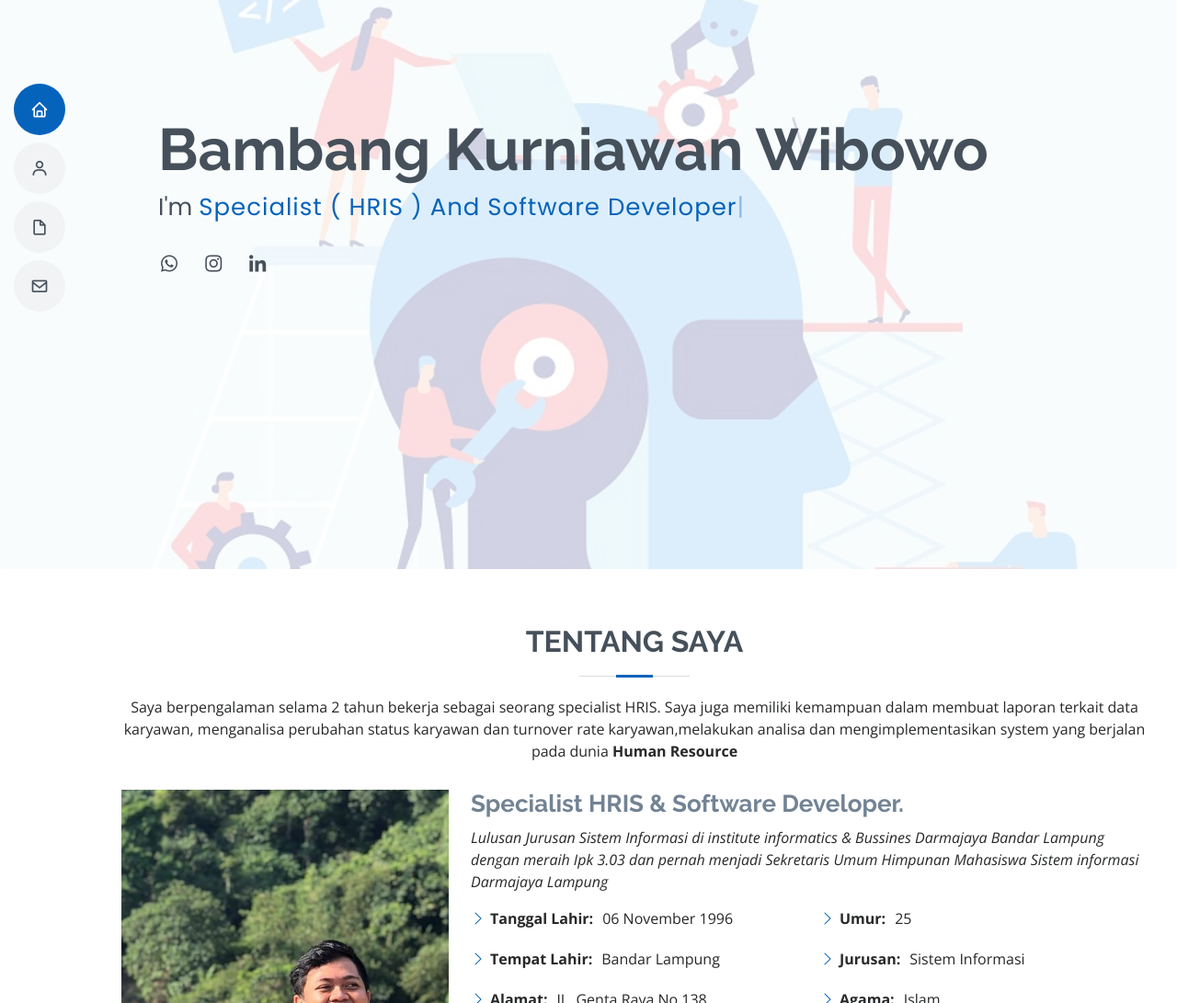
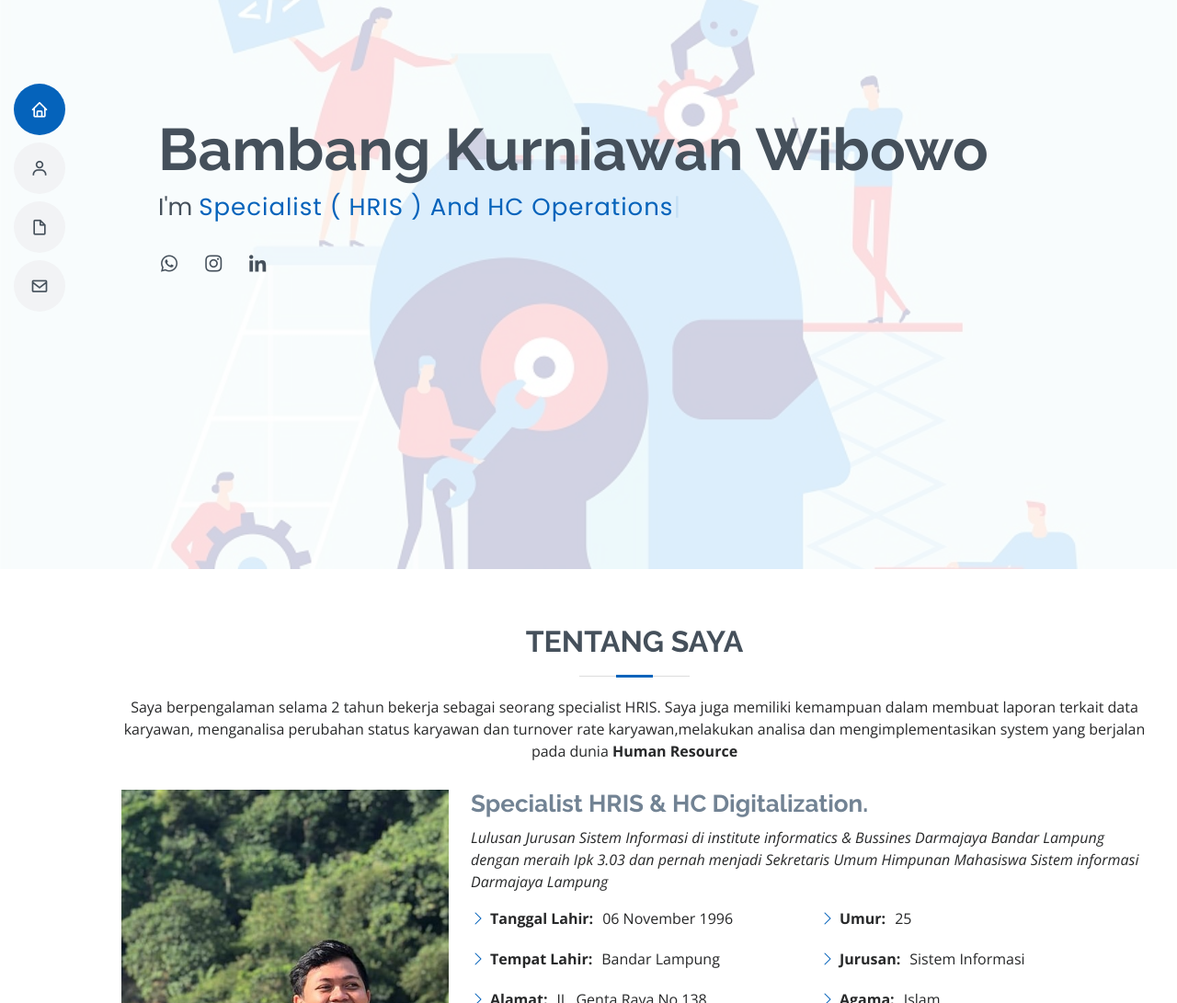
Before and after one commit to bembengggg/Bambangkurniawanwibowo.github.io, a plain HTML site: page index.html in a window 1280 px wide. Shown: the part 181-1272 px from the top of the page at 92% size. Drawn offline with nearby package versions, Linux system fonts and the light colour scheme.

Commit message:
update judul

```diff
--- a/index.html
+++ b/index.html
@@ -90,7 +90,7 @@
           I'm
           <span
             class="typed"
-            data-typed-items="Specialist ( HRIS ) And Software Developer"
+            data-typed-items="Specialist ( HRIS ) And HC Operations"
           ></span>
         </p>
         <div class="social-links">
@@ -131,7 +131,7 @@
               <img src="assets/img/profile-img.jpg" class="img-fluid" alt="" />
             </div>
             <div class="col-lg-8 pt-4 pt-lg-0 content">
-              <h3>Specialist HRIS &amp; Software Developer.</h3>
+              <h3>Specialist HRIS &amp; HC Digitalization.</h3>
               <p class="fst-italic">
                 Lulusan Jurusan Sistem Informasi di institute informatics &
                 Bussines Darmajaya Bandar Lampung dengan meraih Ipk 3.03 dan
```
